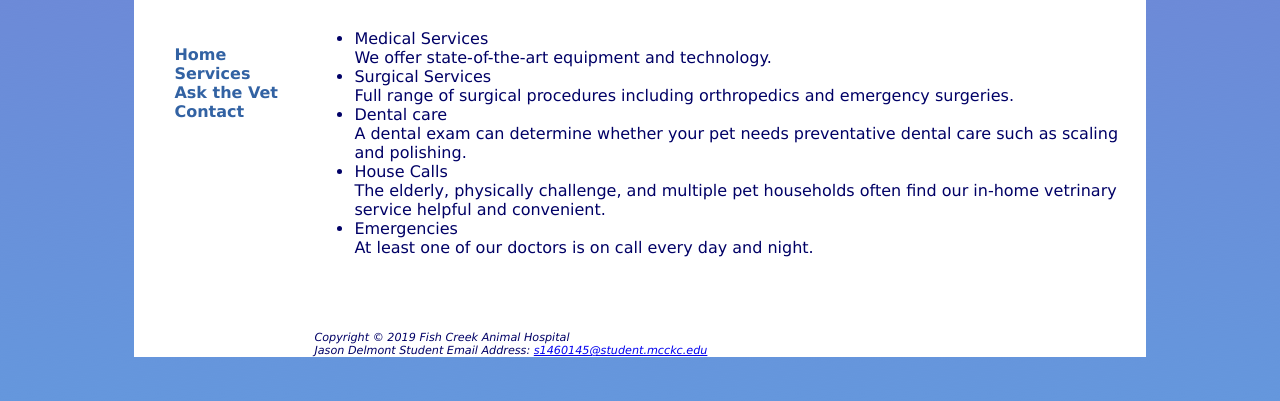
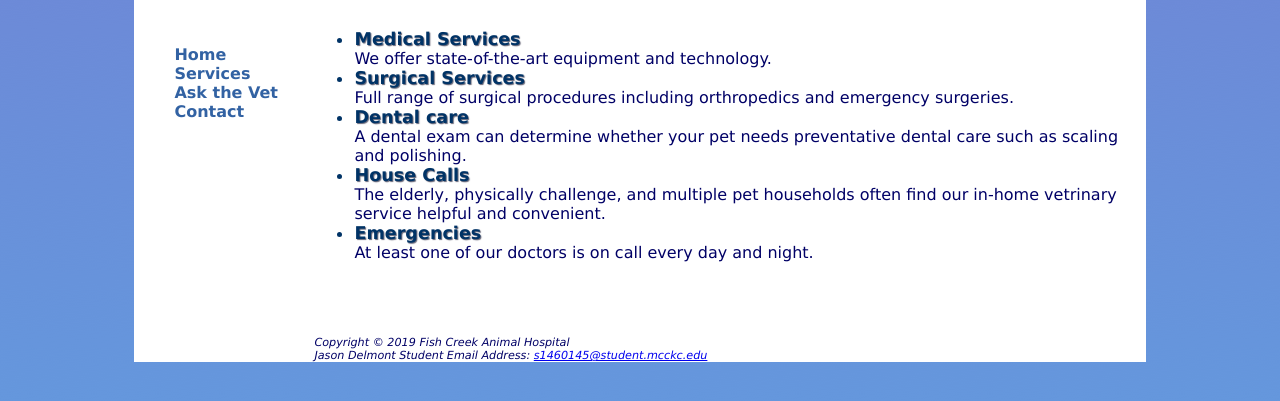
Before and after one commit to jasondelmont/jasondelmont, a plain HTML site: page services.html in a window 1280 px wide. Shown: the part 127-528 px from the top of the page. Drawn offline with Linux system fonts and the light colour scheme.

Commit message:
Update services.html

```diff
--- a/services.html
+++ b/services.html
@@ -28,15 +28,15 @@
 <main>
 
 
-   <ul> <li>  Medical Services  </li>
+   <ul> <li class="category">  Medical Services  </li>
                    We offer state-of-the-art equipment and technology.
-             <li>  Surgical Services  </li>
+             <li class="category"> Surgical Services  </li>
                    Full range of surgical procedures including orthropedics and emergency surgeries.
-             <li>  Dental care  </li>
+             <li class="category">  Dental care  </li>
                    A dental exam can determine whether your pet needs preventative dental care such as scaling and polishing.
-             <li>  House Calls  </li>
+             <li class="category">  House Calls  </li>
                    The elderly, physically challenge, and multiple pet households often find our in-home vetrinary service helpful and convenient.
-            <li> Emergencies </li>
+           <li class="category"> Emergencies </li>
                 At least one of our doctors is on call every day and night.
              </ul>
 
```
